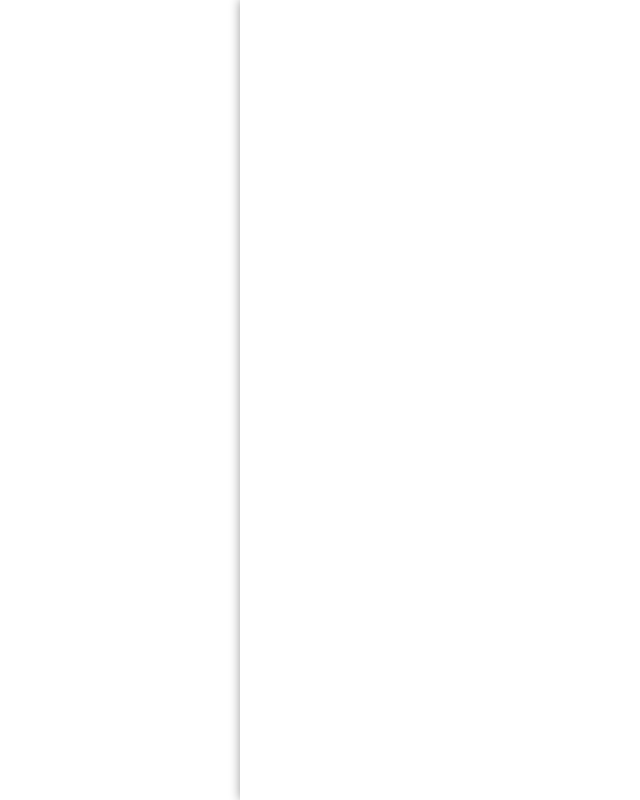
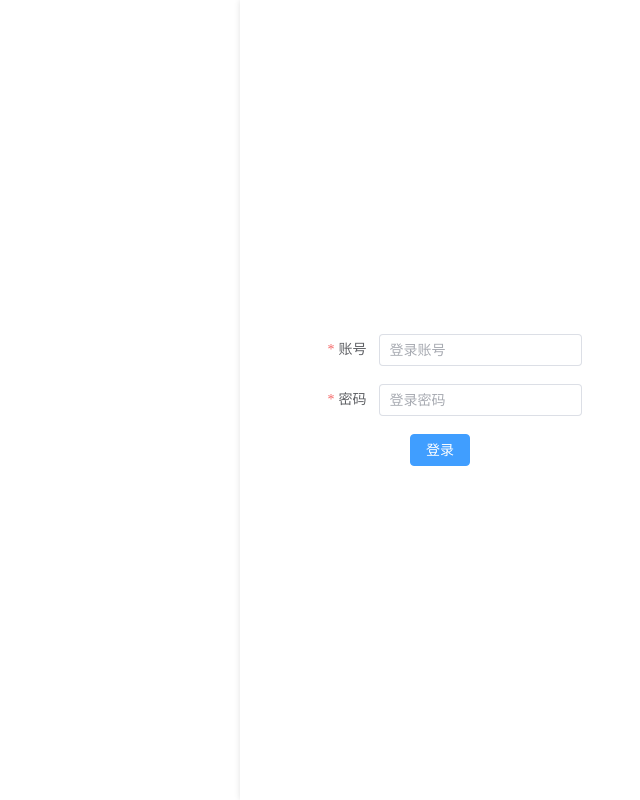
Before and after one commit to wanxy420/lnElementAdmin, a Vue app: page /#/login in a window 1280 px wide. Shown: the whole page, without its empty margins (640-1280 px from the left). Built offline with nearby package versions, Linux system fonts and the light colour scheme.

Commit message:
登录页初始样式

```diff
--- a/src/layouts/Login/Index.vue
+++ b/src/layouts/Login/Index.vue
@@ -1,7 +1,11 @@
-<script lang="ts" setup></script>
+<script lang="ts" setup>
+import LoginFrom from "./LoginFrom.vue";
+</script>
 <template>
   <div class="login_container">
-    <div class="login_view"></div>
+    <div class="login_view">
+      <LoginFrom />
+    </div>
   </div>
 </template>
 
@@ -29,8 +33,9 @@
     background-color: rgba(255, 255, 255, 0.5);
     height: 100%;
     backdrop-filter: blur(20px);
-    box-shadow: 0 0 10px 0 rgba(0, 0, 0, 0.4);
+    box-shadow: var(--el-box-shadow-lighter);
     display: flex;
+    flex-direction: column;
     justify-content: center;
     align-items: center;
   }
--- a/src/layouts/Login/LoginFrom.vue
+++ b/src/layouts/Login/LoginFrom.vue
@@ -1,10 +1,61 @@
 <script lang="ts" setup>
-import { useRoute, useRouter } from "vue-router";
-const route = useRoute();
-const router = useRouter();
+import { reactive, ref } from "vue";
+import type { FormInstance } from "element-plus";
+
+const ruleFormRef = ref<FormInstance>();
+
+const ruleForm = reactive({
+  username: "",
+  password: "",
+});
+
+const rules = reactive({
+  username: [
+    {
+      required: true,
+      message: "请输入登录账号",
+      trigger: "change",
+    },
+  ],
+  password: [
+    {
+      required: true,
+      message: "请输入登录密码",
+      trigger: "change",
+    },
+  ],
+});
+
+const submitForm = (formEl: FormInstance | undefined) => {
+  if (!formEl) return;
+  formEl.validate((valid: any) => {
+    if (valid) {
+      console.log("submit!");
+    } else {
+      console.log("error submit!");
+      return false;
+    }
+  });
+};
 </script>
 <template>
-  <div></div>
+  <el-form
+    ref="ruleFormRef"
+    :model="ruleForm"
+    :rules="rules"
+    label-width="80px"
+    class="demo-ruleForm"
+  >
+    <el-form-item label="账号" prop="username">
+      <el-input v-model="ruleForm.username" placeholder="登录账号" />
+    </el-form-item>
+    <el-form-item label="密码" prop="password">
+      <el-input
+        v-model="ruleForm.password"
+        type="password"
+        placeholder="登录密码"
+      />
+    </el-form-item>
+  </el-form>
+  <el-button type="primary" @click="submitForm(ruleFormRef)">登录</el-button>
 </template>
-
-<style lang="less" scoped></style>
```
Also changed, not shown: src/vite-env.d.ts (+6 -4 lines).
